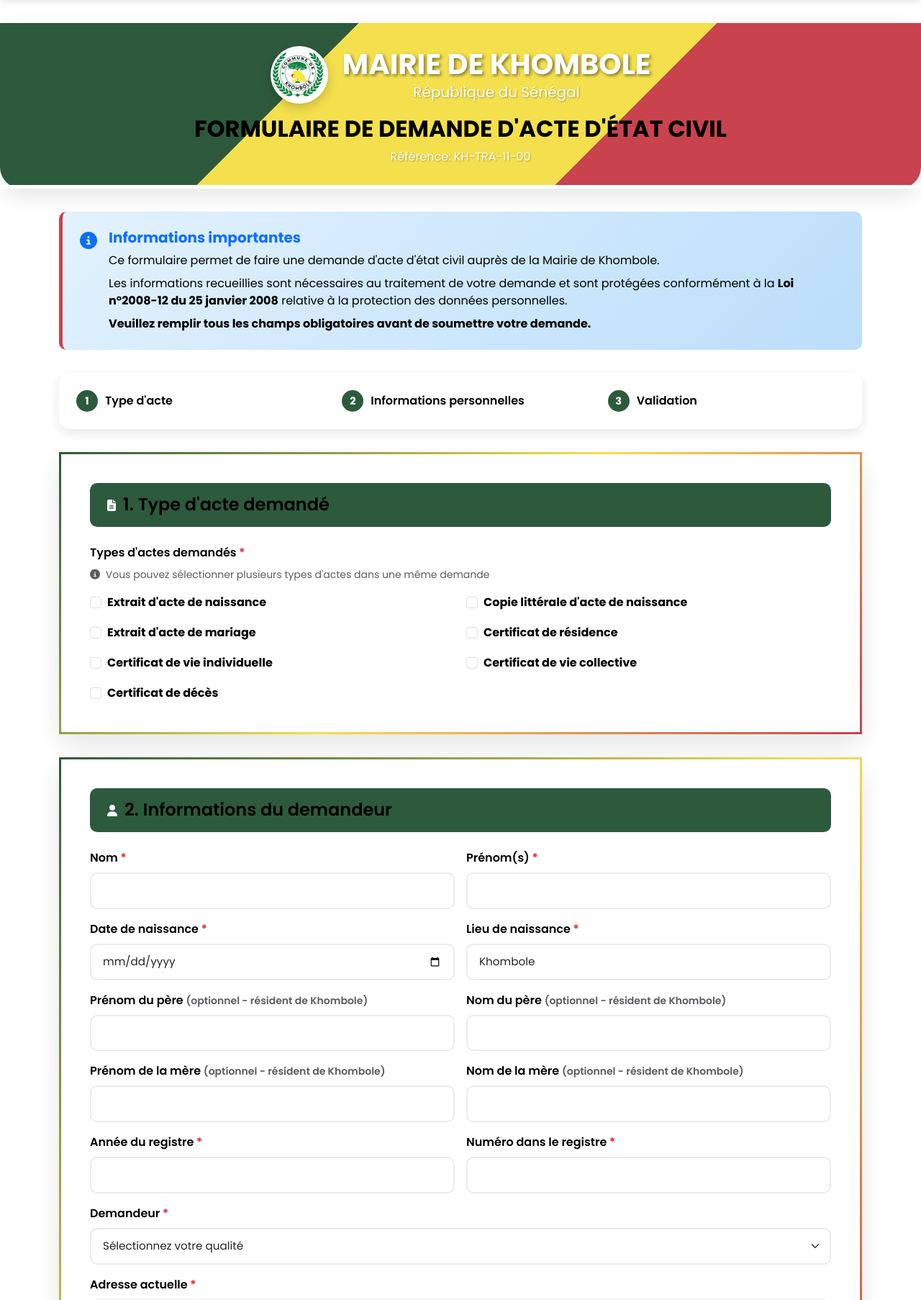
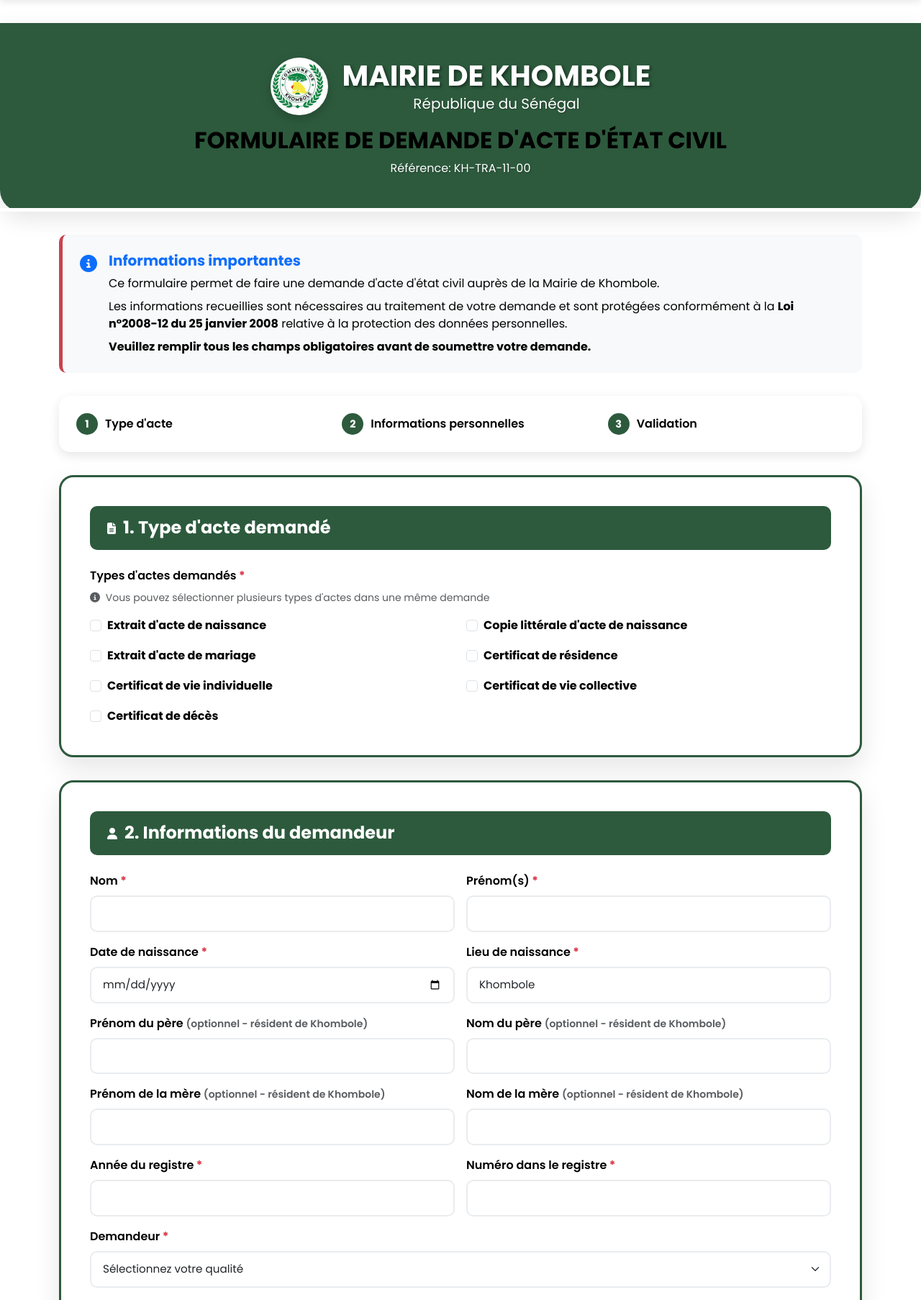
Before and after one commit to SySamba/extrait-en-ligne, a PHP site: page /mairie-khombole/demande_acte.php in a window 1280 px wide. Shown: the part 96-1902 px from the top of the page at 72% size. Run offline with PHP 8.4, Linux system fonts and the light colour scheme.

Commit message:
Suppression complète des dégradés + titres sections en blanc gras + statistiques fond vert

```diff
--- a/demande_acte.php
+++ b/demande_acte.php
@@ -126,16 +126,9 @@
         }
 
         .header-section {
-            /* Drapeau sénégalais en dégradé */
-            background: linear-gradient(135deg,
-                var(--senegal-vert) 0%,
-                var(--senegal-vert) 33%,
-                var(--senegal-jaune) 33%,
-                var(--senegal-jaune) 66%,
-                var(--senegal-rouge) 66%,
-                var(--senegal-rouge) 100%);
+            background: var(--senegal-vert);
             color: white;
-            padding: 2rem 0;
+            padding: 3rem 0;
             margin-bottom: 2rem;
             border-radius: 0 0 30px 30px;
             box-shadow: 0 10px 30px rgba(0,0,0,0.1);
@@ -191,7 +184,7 @@
         .form-container {
             background: var(--blanc-principal);
             border: 3px solid transparent;
-            border-image: linear-gradient(135deg, var(--senegal-vert), var(--senegal-jaune), var(--senegal-rouge)) 1;
+            border: 3px solid var(--senegal-vert);
             border-radius: 20px;
             box-shadow: 0 15px 35px rgba(0,0,0,0.1);
             padding: 2.5rem;
@@ -207,6 +200,16 @@
             display: flex;
             align-items: center;
             gap: 10px;
+        }
+
+        .section-header h4 {
+            color: white !important;
+            font-weight: 700 !important;
+            margin: 0;
+        }
+
+        .section-header i {
+            color: white !important;
         }
 
         .form-label {
@@ -235,7 +238,7 @@
         }
 
         .btn-primary {
-            background: linear-gradient(135deg, var(--primary-color), var(--accent-color));
+            background: var(--senegal-vert);
             border: none;
             border-radius: 25px;
             padding: 1rem 2rem;
@@ -251,7 +254,7 @@
         }
 
         .info-box {
-            background: linear-gradient(135deg, #e3f2fd, #bbdefb);
+            background: var(--gris-tres-clair);
             border-left: 5px solid var(--accent-color);
             padding: 1.5rem;
             border-radius: 10px;
@@ -259,7 +262,7 @@
         }
 
         .payment-info {
-            background: linear-gradient(135deg, #f8f9ff, #e8f4fd);
+            background: var(--gris-tres-clair);
             border: 2px solid var(--primary-color);
             border-radius: 15px;
             padding: 2rem;
@@ -297,11 +300,11 @@
         }
 
         .wave-icon {
-            background: linear-gradient(135deg, #ff6b35, #f7931e);
+            background: #ff6b35;
         }
 
         .orange-icon {
-            background: linear-gradient(135deg, #ff8c00, #ffa500);
+            background: #ff8c00;
         }
 
         .checkbox-container {
--- a/liste_demandes.php
+++ b/liste_demandes.php
@@ -738,7 +738,7 @@
 <div class="container mt-3">
     <div class="row">
         <div class="col-12">
-            <div class="admin-header-section" style="background: linear-gradient(135deg, var(--senegal-vert), var(--senegal-jaune), var(--senegal-rouge)); color: white; padding: 2rem; border-radius: 20px; margin-bottom: 2rem; box-shadow: 0 10px 30px rgba(0,0,0,0.1);">
+            <div class="admin-header-section" style="background: var(--senegal-vert); color: white; padding: 2rem; border-radius: 20px; margin-bottom: 2rem; box-shadow: 0 10px 30px rgba(0,0,0,0.1);">
                 <div class="row align-items-center">
                     <div class="col-md-8">
                         <h2 class="fw-bold mb-2" style="color: white !important;">GESTION DES DEMANDES D'ACTES</h2>
```
Also changed, not shown: admin_header.php (+5 -12 lines), detail_demande.php (+5 -12 lines), menu.php (+10 -9 lines), public_header.php (+6 -13 lines), suivi_demande.php (+4 -11 lines).
